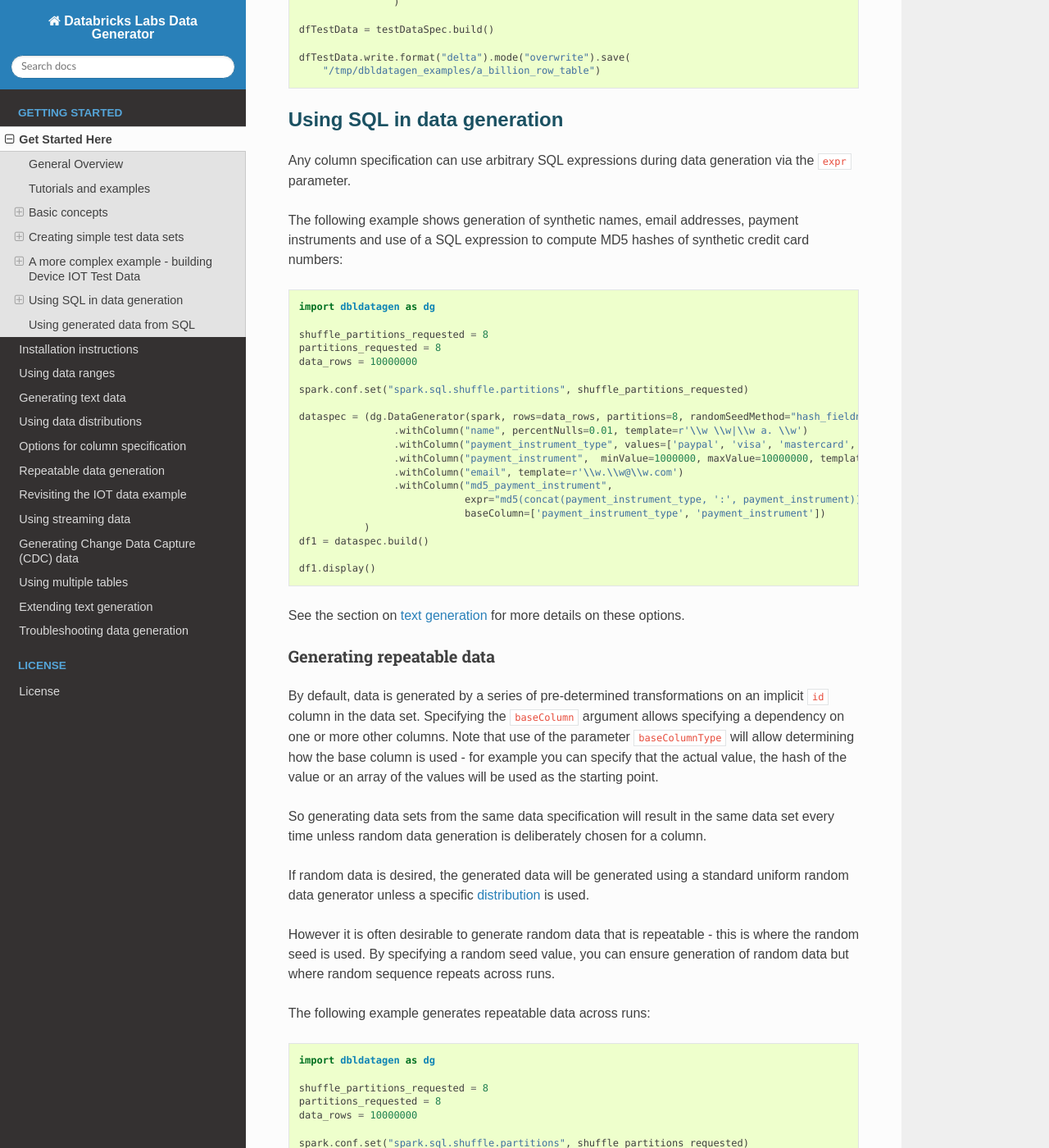
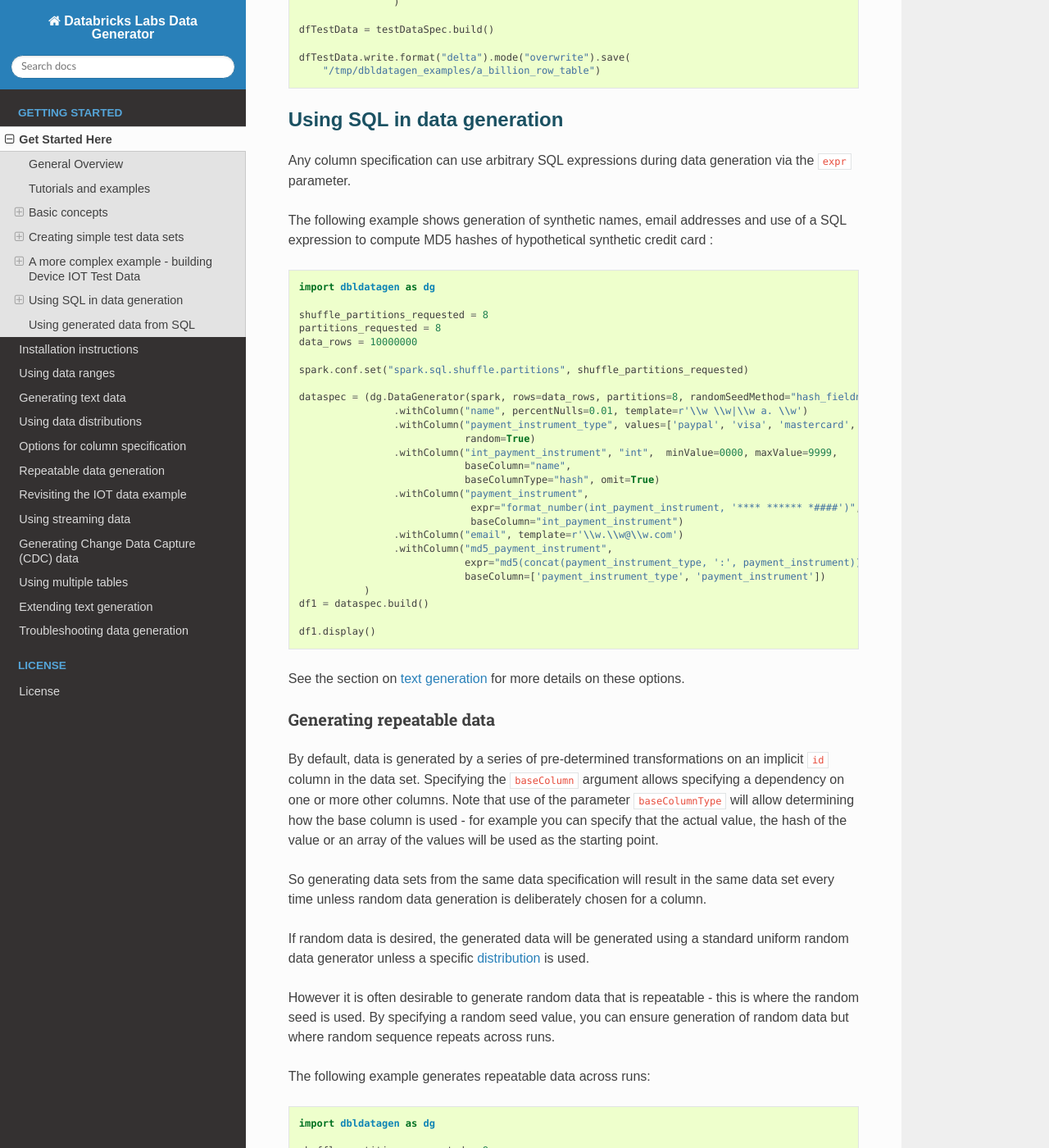
Before and after one commit to databrickslabs/dbldatagen, a Sphinx documentation site: the page built from docs/source/APIDOCS.md, in a window 1280 px wide and 1400 px high, scrolled down 9168 px. Shown: the whole window at 82% size. Built offline with Sphinx 7.4.7 and the Read the Docs theme 2.0.0, drawn with Linux system fonts in a browser that asks for light colours; pages that are not in the unit, such as notebooks, are missing from menus; some of the changed text lies outside the part shown.

Commit message:
use only last 4 digits of fake credit card numbers

````diff
--- a/docs/source/APIDOCS.md
+++ b/docs/source/APIDOCS.md
@@ -426,8 +426,8 @@ dfTestData.write.format("delta").mode("overwrite").save(
 ## Using SQL in data generation
 Any column specification can use arbitrary SQL expressions during data generation via the `expr` parameter.
 
-The following example shows generation of synthetic names, email addresses, payment instruments and
-use of a SQL expression to compute MD5 hashes of synthetic credit card numbers:
+The following example shows generation of synthetic names, email addresses and
+use of a SQL expression to compute MD5 hashes of hypothetical synthetic credit card :
 
 ```python
 import dbldatagen as dg
@@ -440,8 +440,14 @@ spark.conf.set("spark.sql.shuffle.partitions", shuffle_partitions_requested)
 
 dataspec = (dg.DataGenerator(spark, rows=data_rows, partitions=8, randomSeedMethod="hash_fieldname")
                 .withColumn("name", percentNulls=0.01, template=r'\\w \\w|\\w a. \\w')
-                .withColumn("payment_instrument_type", values=['paypal', 'visa', 'mastercard', 'amex'], random=True)
-                .withColumn("payment_instrument",  minValue=1000000, maxValue=10000000, template="dddd dddddd ddddd")
+                .withColumn("payment_instrument_type", values=['paypal', 'visa', 'mastercard', 'amex'],
+                            random=True)
+                .withColumn("int_payment_instrument", "int",  minValue=0000, maxValue=9999,
+                            baseColumn="name",
+                            baseColumnType="hash", omit=True)
+                .withColumn("payment_instrument",
+                             expr="format_number(int_payment_instrument, '**** ****** *####')",
+                             baseColumn="int_payment_instrument")
                 .withColumn("email", template=r'\\w.\\w@\\w.com')
                 .withColumn("md5_payment_instrument",
                             expr="md5(concat(payment_instrument_type, ':', payment_instrument))",
@@ -483,12 +489,17 @@ data_rows = 10000000
 spark.conf.set("spark.sql.shuffle.partitions", shuffle_partitions_requested)
 
 dataspec = (
-    dg.DataGenerator(spark, rows=data_rows, partitions=8, randomSeedMethod="hash_fieldname", randomSeed=42)
+    dg.DataGenerator(spark, rows=data_rows, partitions=8, randomSeedMethod="hash_fieldname",
+                     randomSeed=42)
     .withColumn("name", percentNulls=0.01, template=r'\\w \\w|\\w a. \\w')
     .withColumn("payment_instrument_type", values=['paypal', 'visa', 'mastercard', 'amex'],
                 random=True)
-    .withColumn("payment_instrument", minValue=1000000, maxValue=10000000,
-                template="dddd dddddd ddddd")
+    .withColumn("int_payment_instrument", "int",  minValue=0000, maxValue=9999,
+                baseColumn="name",
+                baseColumnType="hash", omit=True)
+    .withColumn("payment_instrument",
+                expr="format_number(int_payment_instrument, '**** ****** *####')",
+                baseColumn="int_payment_instrument")
     .withColumn("email", template=r'\\w.\\w@\\w.com')
     .withColumn("md5_payment_instrument",
                 expr="md5(concat(payment_instrument_type, ':', payment_instrument))",
--- a/docs/source/generating_cdc_data.rst
+++ b/docs/source/generating_cdc_data.rst
@@ -52,8 +52,10 @@ We'll add a timestamp for when the row was generated and a memo field to mark wh
                .withColumn("name", percentNulls=0.01, template=r'\\w \\w|\\w a. \\w')
                .withColumn("alias", percentNulls=0.01, template=r'\\w \\w|\\w a. \\w')
                .withColumn("payment_instrument_type", values=['paypal', 'Visa', 'Mastercard', 'American Express', 'discover', 'branded visa', 'branded mastercard'], random=True, distribution="normal")
-               .withColumn("int_payment_instrument", "long",  minValue=100000000000000, maxValue=999999999999999,  baseColumn="customer_id", baseColumnType="hash", omit=True)
-               .withColumn("payment_instrument", expr="format_number(int_payment_instrument, '#### ###### #####')", baseColumn="int_payment_instrument")
+               .withColumn("int_payment_instrument", "int",  minValue=0000, maxValue=9999,  baseColumn="customer_id",
+                           baseColumnType="hash", omit=True)
+               .withColumn("payment_instrument", expr="format_number(int_payment_instrument, '**** ****** *####')",
+                           baseColumn="int_payment_instrument")
                .withColumn("email", template=r'\\w.\\w@\\w.com|\\w-\\w@\\w')
                .withColumn("email2", template=r'\\w.\\w@\\w.com')
                .withColumn("ip_address", template=r'\\n.\\n.\\n.\\n')
````
Also changed, not shown: README.md (+2 -1 lines), docs/source/extending_text_generation.rst (+4 -4 lines), 1 other file.
